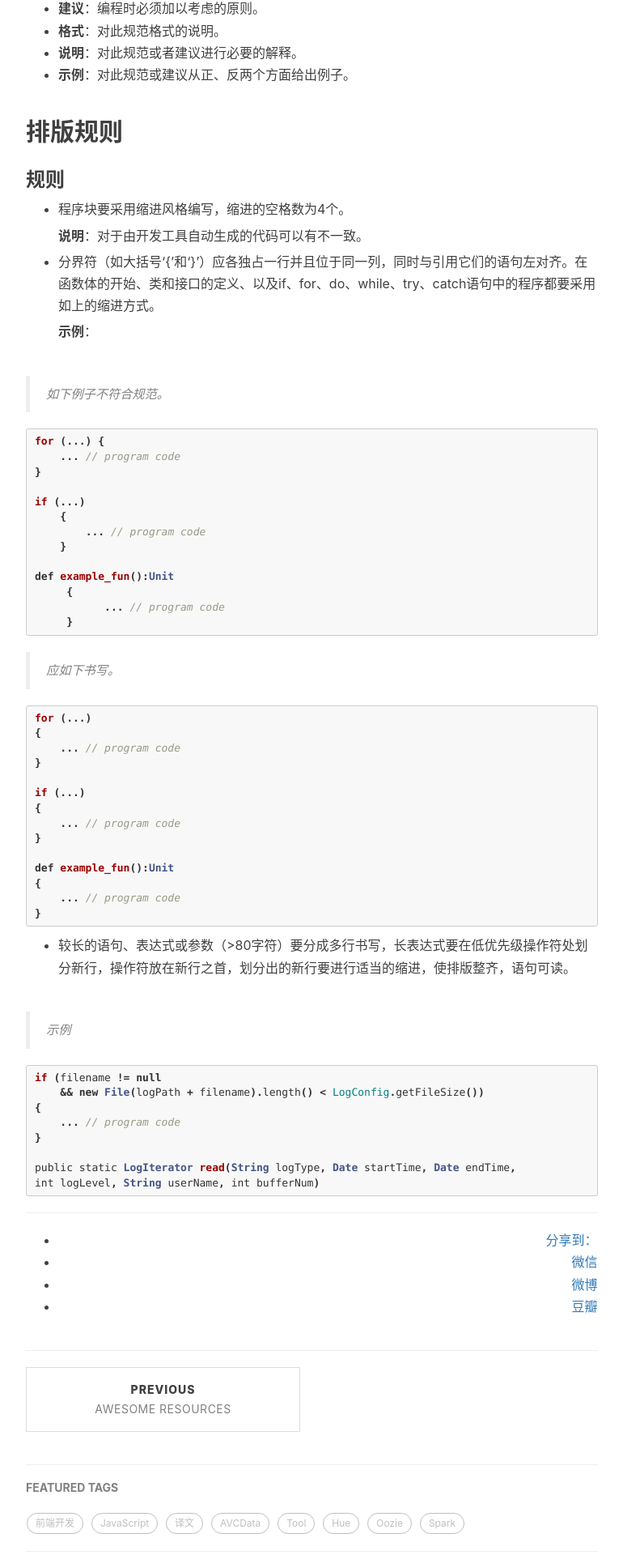
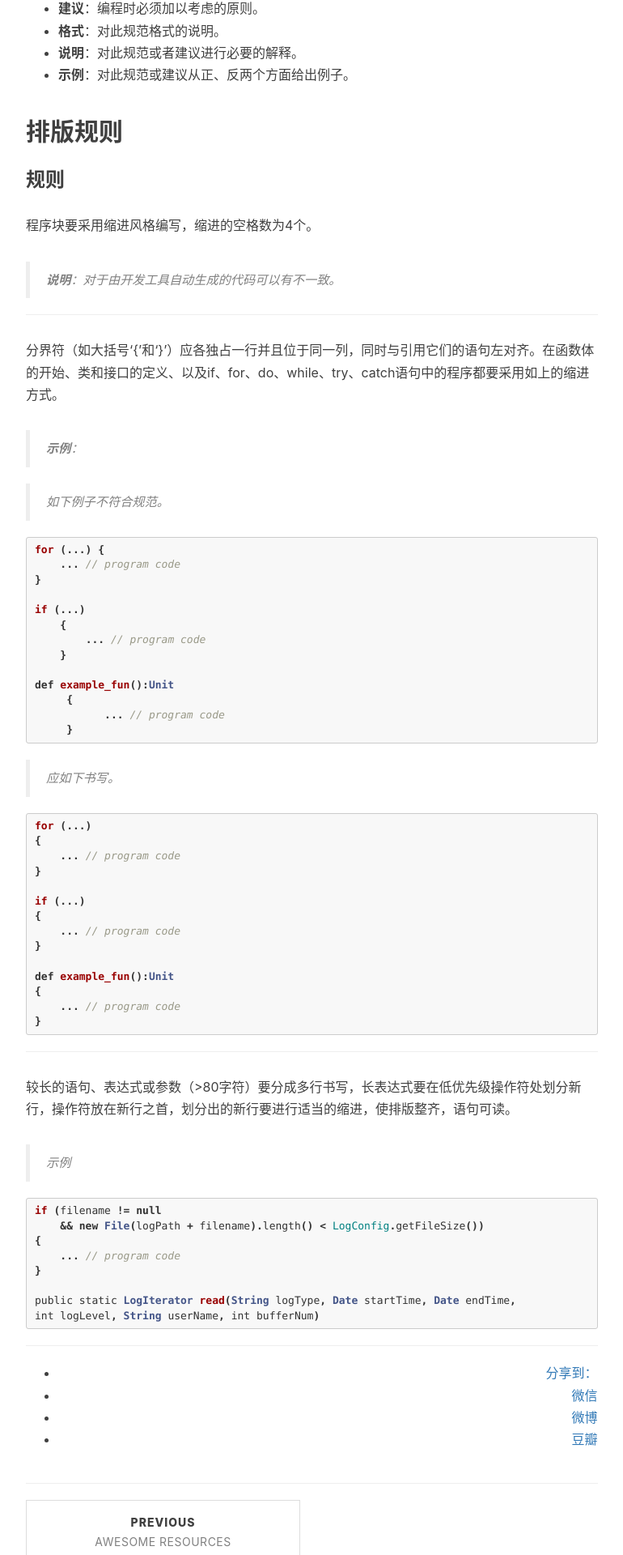
Before and after one commit to shoppingwang/shoppingwang.github.io, a Jekyll site: the page built from _posts/2016-07-21-spark-code-specification.markdown, in a window 1280 px wide. Shown: the part 962-2882 px from the top of the page at 81% size, without its empty margins (233-1003 px from the left). Built offline with Jekyll 4.4.1, drawn with Linux system fonts in a browser that asks for light colours; nearby versions of some CDN libraries; comment, search, counter and statistics services are not loaded.

Commit message:
增加编码规范

````diff
--- a/_posts/2016-07-21-spark-code-specification.markdown
+++ b/_posts/2016-07-21-spark-code-specification.markdown
@@ -32,13 +32,14 @@ tags:
 
 ### 规则
 
-- 程序块要采用缩进风格编写，缩进的空格数为4个。
+程序块要采用缩进风格编写，缩进的空格数为4个。
 
-    **说明**：对于由开发工具自动生成的代码可以有不一致。
+> **说明**：对于由开发工具自动生成的代码可以有不一致。
 
-- 分界符（如大括号‘{’和‘}’）应各独占一行并且位于同一列，同时与引用它们的语句左对齐。在函数体的开始、类和接口的定义、以及if、for、do、while、try、catch语句中的程序都要采用如上的缩进方式。
+----
+分界符（如大括号‘{’和‘}’）应各独占一行并且位于同一列，同时与引用它们的语句左对齐。在函数体的开始、类和接口的定义、以及if、for、do、while、try、catch语句中的程序都要采用如上的缩进方式。
 
-    **示例**：
+> **示例**：
 
 > 如下例子不符合规范。
 
@@ -77,7 +78,8 @@ def example_fun():Unit
 }
 ```
 
-- 较长的语句、表达式或参数（>80字符）要分成多行书写，长表达式要在低优先级操作符处划分新行，操作符放在新行之首，划分出的新行要进行适当的缩进，使排版整齐，语句可读。
+----
+较长的语句、表达式或参数（>80字符）要分成多行书写，长表达式要在低优先级操作符处划分新行，操作符放在新行之首，划分出的新行要进行适当的缩进，使排版整齐，语句可读。
 
 > 示例
 
````
